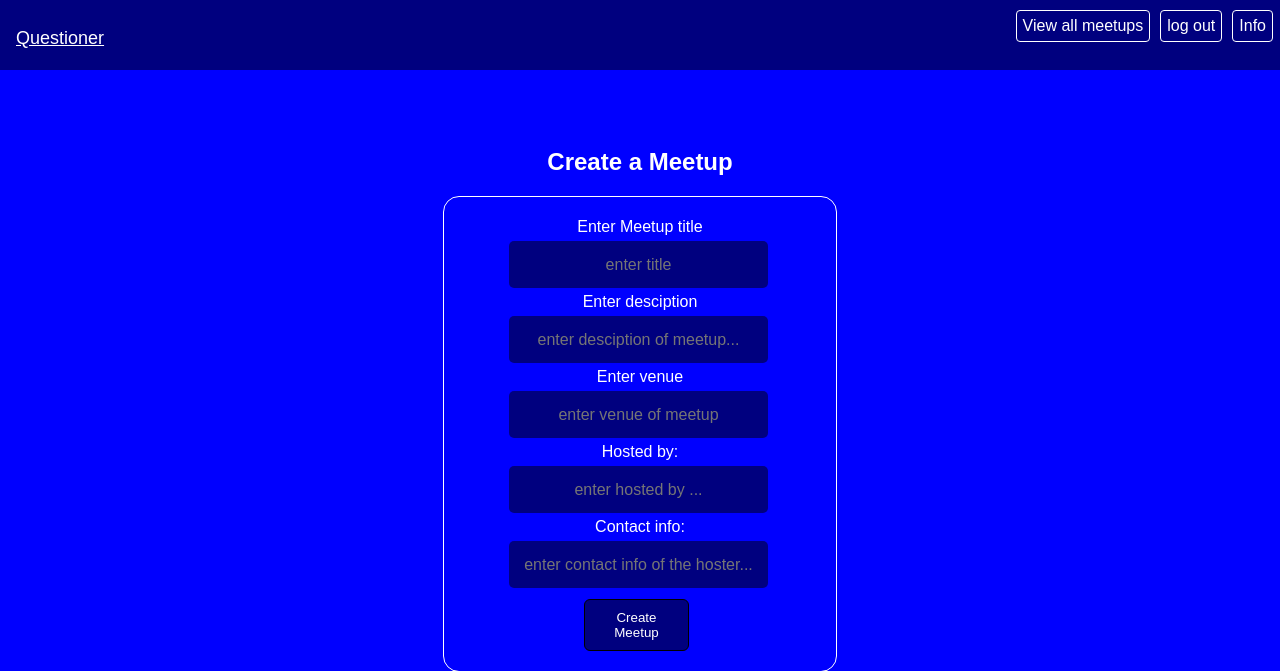
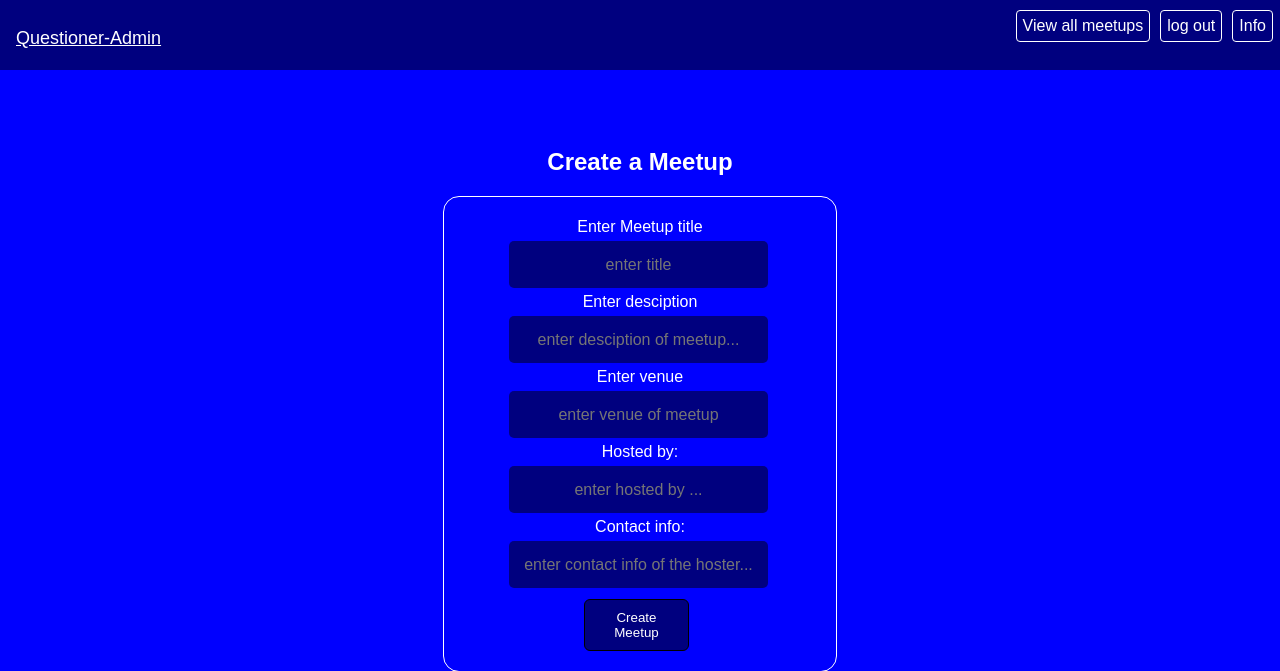
Before and after one commit to JosephNjuguna/QuestionerV1, a Python web app: template UI/templates/admincreate.html in a window 1280 px wide. Shown: the top 671 px of the page. Run offline with Jinja, Linux system fonts and the light colour scheme; the template is opened without the code that fills it, so the values that code supplies are empty.

Commit message:
[finishes #162950967] finished updates on admin create

```diff
--- a/UI/templates/admincreate.html
+++ b/UI/templates/admincreate.html
@@ -9,7 +9,7 @@
 </head>
 <body>
             <nav id="navbar-items">
-                <p  id="nav-left">Questioner</p>
+                <p  id="nav-left">Questioner-Admin</p>
                 <li id="nav-right"><a href="./admininfo">Info</a> </li>
                 <li id="nav-right"><a href="#">log out</a> </li>
                 <li id="nav-right"><a href="./adminviewmeetup.html">View all meetups</a></li>
```
